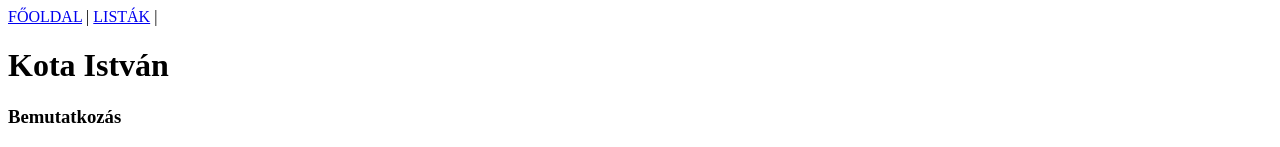
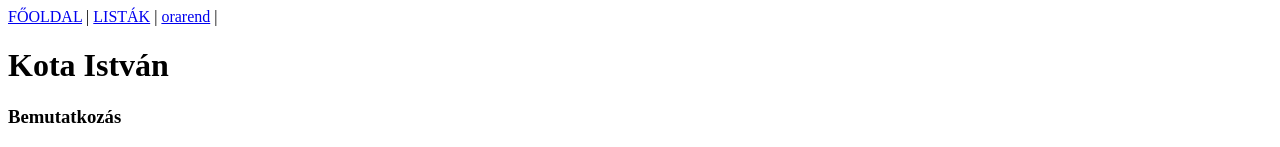
Before and after one commit to KotaIstvan/IKT, a plain HTML site: page index.html in a window 1280 px wide. Shown: the top 147 px of the page. Drawn offline with Linux system fonts and the light colour scheme.

Commit message:
Update index.html

```diff
--- a/index.html
+++ b/index.html
@@ -9,6 +9,7 @@
     <nav>
         <a href="index.html">FŐOLDAL</a> |
         <a href="listak.html">LISTÁK</a> |
+        <a href="listak.html">orarend</a> |
     </nav>
     <h1>Kota István</h1>
     <h3>Bemutatkozás</h3>
```
